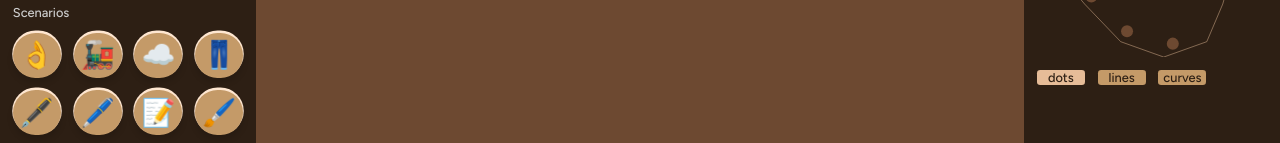
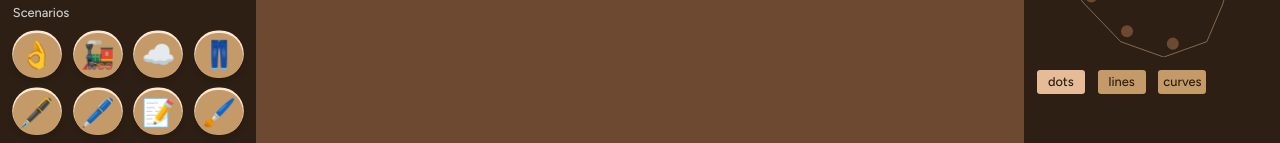
Before and after one commit to cincplug/machevuoi, a Next.js app: page / in a window 1280 px wide. Both pictures are taken after a click on the button "Draw curves with more fingers". Shown: the part 357-500 px from the top of the page. Built offline with nearby package versions, Linux system fonts and the light colour scheme; a web font is replaced by a local one.

Commit message:
Remove unused props

```diff
--- a/app/components/scratch/Lines.js
+++ b/app/components/scratch/Lines.js
@@ -3,7 +3,7 @@ import { arraysHaveSameElements } from "../../utils";
 
 const points = HAND_POINTS.map((_, index) => index);
 
-const Lines = ({ selectedLines, handleConnector, startPoint, endPoint }) => {
+const Lines = ({ selectedLines, handleConnector }) => {
   return (
     <g className={`scratch-layer lines`}>
       {points.flatMap((start, startIndex, arr) =>
--- a/app/styles.scss
+++ b/app/styles.scss
@@ -516,6 +516,7 @@ label {
 
 .scratch-layer-button {
   grid-column: span 3;
+  padding: 0.3rem;
   border-radius: var(--radius);
 }
 
```
Also changed, not shown: app/components/scratch/Curves.js (+1 -7 lines).
